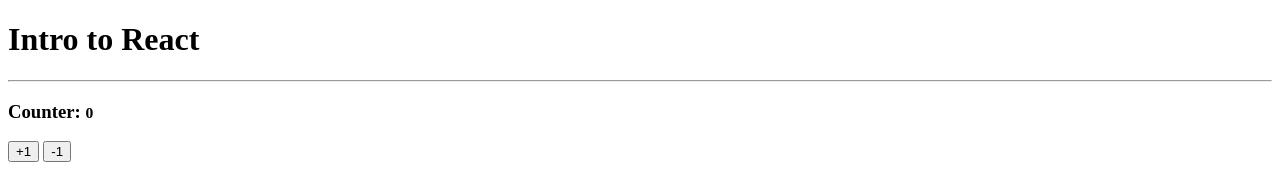
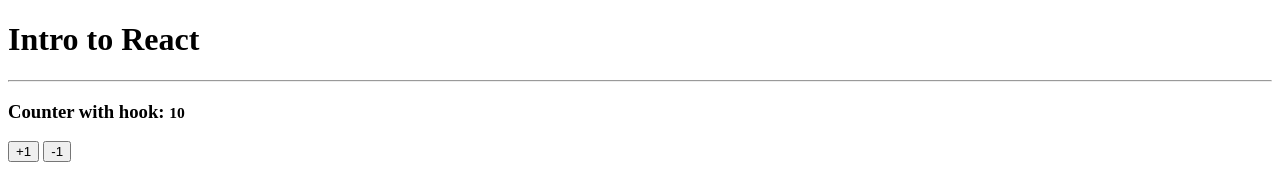
Before and after one commit to RodrigoSHL/practice-react-ts, a React (Create React App) app: page / in a window 1280 px wide. Shown: the top 191 px of the page. Built offline with nearby package versions, Linux system fonts and the light colour scheme.

Commit message:
FEAT: add custom hook
Signed-off-by: RodrigoSHL <shl.catalan@gmail.com>

```diff
--- a/src/App.tsx
+++ b/src/App.tsx
@@ -1,9 +1,9 @@
-//import { BasicTypes } from "./typescript/BasicTypes";
+// import { BasicTypes } from "./typescript/BasicTypes";
+// import { Function } from "./typescript/Function";
+// import { LiteralObject } from "./typescript/LiteralObject";
+// import { Counter } from "./components/Counter";
+import CounterWithHook from "./components/CounterWithHook";
 
-import { Counter } from "./components/Counter";
-// import { Function } from "./typescript/Function";
-
-// import { LiteralObject } from "./typescript/LiteralObject";
 
 const App = () => {
   return (
@@ -13,7 +13,8 @@
       {/* <BasicTypes/> */}
       {/* <LiteralObject/> */}
       {/* <Function/> */}
-      <Counter/>
+      {/* <Counter/> */}
+      <CounterWithHook/>
     </div>
   );
 }
--- /dev/null
+++ b/src/components/CounterWithHook.tsx
@@ -0,0 +1,17 @@
+import { useCounter } from '../hook/useCounter'
+
+const CounterWithHook = () => {
+
+   const {counter, accumulated} = useCounter();
+  return (
+    <>
+    <h3>Counter with hook: <small>{counter}</small></h3>
+      <div>
+        <button onClick={() => accumulated(+1)}>+1</button>
+        &nbsp;
+        <button onClick={() => accumulated(-1)}>-1</button>
+      </div>
+    </>  )
+}
+
+export default CounterWithHook
--- /dev/null
+++ b/src/hook/useCounter.tsx
@@ -0,0 +1,14 @@
+import { useState } from "react";
+
+export const useCounter = (initial:number = 10) => {
+  const [counter, setCounter] = useState<number>(initial);
+
+  const accumulated = (numberValue: number) => {
+    setCounter(counter + numberValue);
+  };
+
+  return {
+    counter,
+    accumulated,
+  }
+};
```
